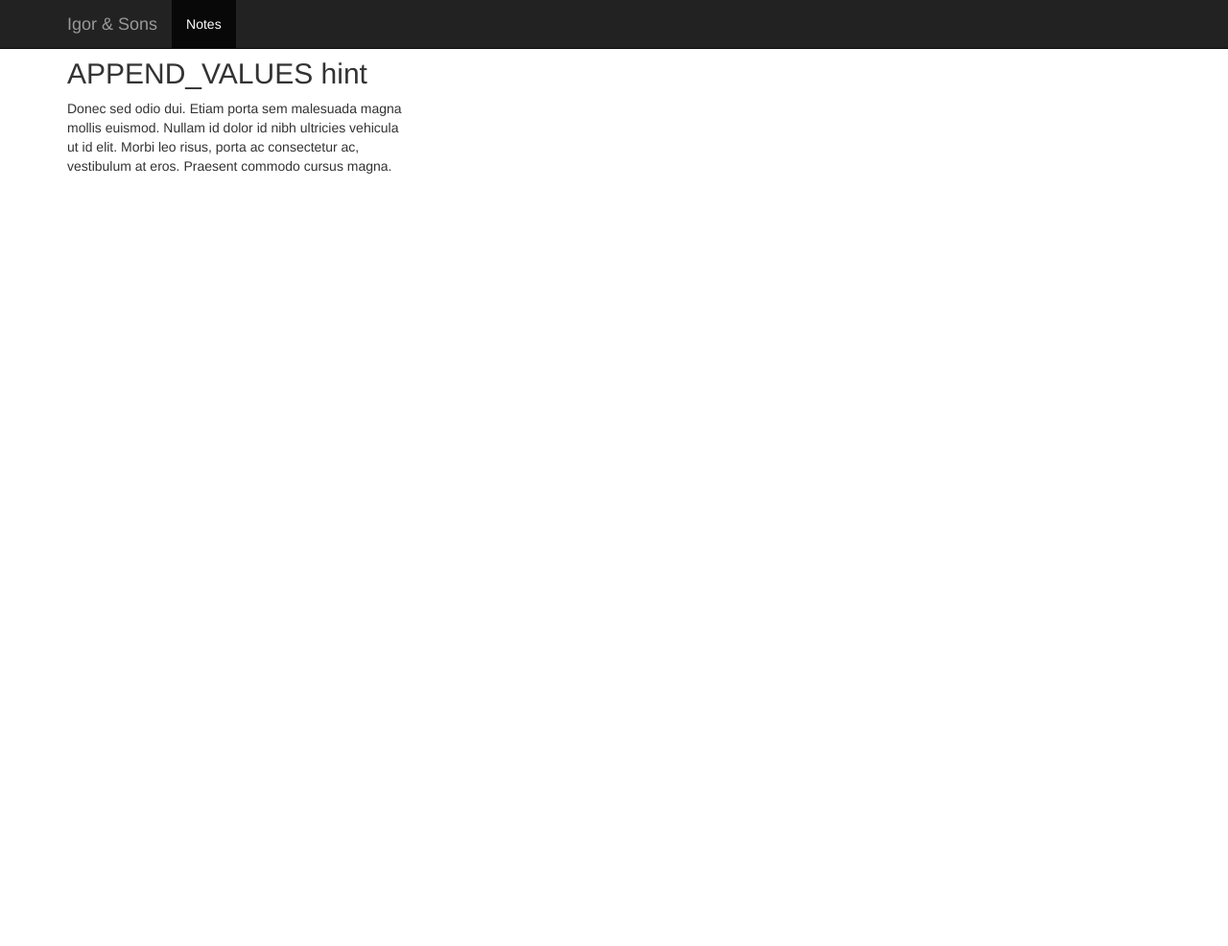
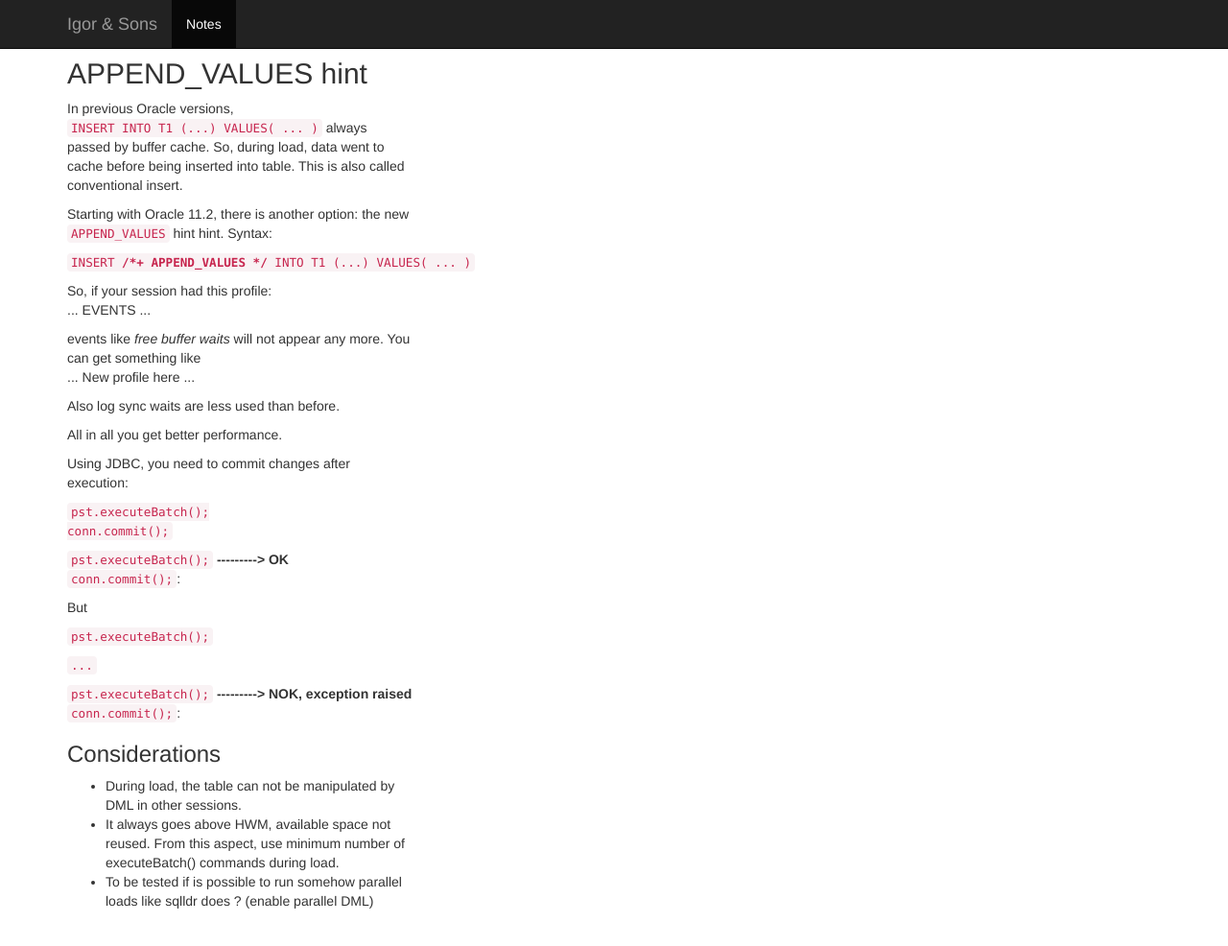
Before and after one commit to iracic/iracic.github.com, a plain HTML site: page index.html in a window 1280 px wide. Shown: the whole page at 96% size. Before the commit the page ends 800 px from the top, so only its background shows below. Drawn offline with Linux system fonts and the light colour scheme.

Commit message:
continued APPEND_VALUES

```diff
--- a/index.html
+++ b/index.html
@@ -1,7 +1,7 @@
 <!DOCTYPE html>
 <html>
   <head>
-    <title>Igor & sons </title>
+    <title>Igor & Sons </title>
     <meta name="viewport" content="width=device-width, initial-scale=1.0">
     <!-- Bootstrap -->
     <link href="css/bootstrap.min.css" rel="stylesheet">
@@ -53,11 +53,41 @@
 
   <div class="container " style=" padding-bottom: 100px"  >
 
-      <!-- Three columns of text below the carousel -->
+      <!-- 1st row -->
       <div class="row">
         <div class="col-lg-4">
           <h2>APPEND_VALUES hint</h2>
-          <p>Donec sed odio dui. Etiam porta sem malesuada magna mollis euismod. Nullam id dolor id nibh ultricies vehicula ut id elit. Morbi leo risus, porta ac consectetur ac, vestibulum at eros. Praesent commodo cursus magna.</p>
+          <p>
+
+          In previous Oracle versions, <code>INSERT INTO T1 (...) VALUES( ... )</code> always passed by buffer cache. So, during load, data went to cache before being inserted into table. This is also called conventional insert.
+          <p> Starting with Oracle 11.2, there is another option: the new <code>APPEND_VALUES</code> hint hint. Syntax:
+          <p> <code>INSERT <strong>/*+ APPEND_VALUES */</strong> INTO T1 (...) VALUES( ... )</code>  </p>
+
+          So, if your session had this profile: <p> ... EVENTS ... </p>
+          events like <i>free buffer waits</i> will not appear any more. You can get something like <p> ... New profile here ... </p>
+          <p>Also log sync waits are less used than before. </p>
+          <p> All in all you get better performance. </p>
+
+          <p>Using JDBC, you need to commit changes after execution: </p>
+          <p><code> pst.executeBatch();<br> conn.commit();</code></p>
+
+          <p><code> pst.executeBatch();</code> <strong>---------> OK</strong><br>
+          <code>conn.commit();</code>: </p>
+
+          <p>But </p>
+          <p><code> pst.executeBatch();</code>
+          <p><code> ... </code>
+
+          <p><code> pst.executeBatch();</code> <strong>---------> NOK, exception raised</strong><br>
+          <code>conn.commit();</code>: </p>
+
+          <h3> Considerations </h3>
+            <ul>
+              <li>During load, the table can not be manipulated by DML in other sessions.</li>
+              <li>It always goes above HWM, available space not reused. From this aspect, use minimum number of executeBatch() commands during load. </li>
+              <li> To be tested if is possible to run somehow parallel loads like sqlldr does ? (enable parallel DML)</li>
+          </p>
+
           <!-- <p><a class="btn btn-default" href="#" role="button">View details &raquo;</a></p> -->
         </div><!-- /.col-lg-4 -->
       </div><!-- /.row -->
```
